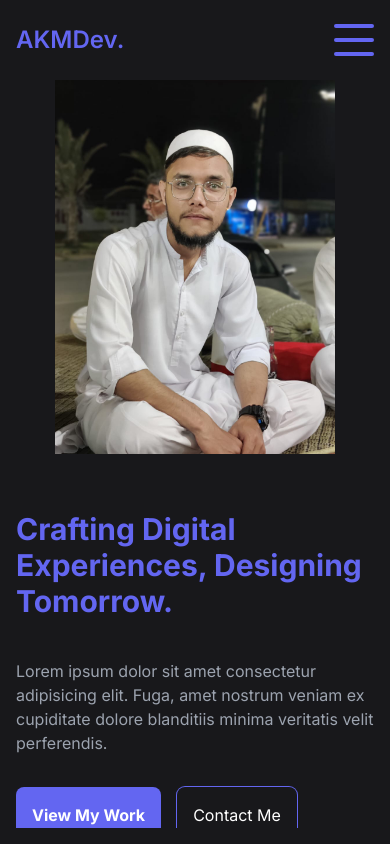
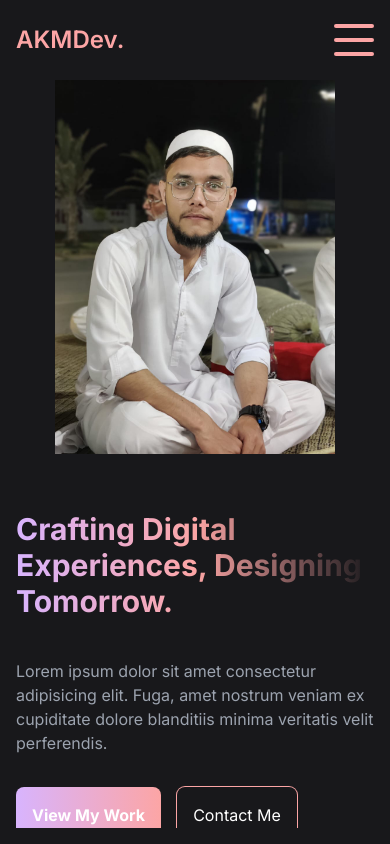
Before and after one commit to Amrkhwazir/My-Nextjs-Portfolio, a Next.js app: page / in a window 390 px wide. Built offline with nearby package versions, Linux system fonts and the light colour scheme.

Commit message:
coloradjustment

```diff
--- a/src/app/page.jsx
+++ b/src/app/page.jsx
@@ -14,13 +14,13 @@ const Homepage = () => {
     {/* TEXT CONTAINER */}
     <div className=" h-1/2 pt-20 lg:h-full lg:w-1/2 flex flex-col gap-8 item-center justify-center">
     {/* TITLE CONTAINER */}
-    <h1 className="py-2 text-3xl text-indigo-500 md:text-4xl font-bold">Crafting Digital Experiences, Designing Tomorrow.</h1>
+    <h1 className="py-2 text-3xl bg-gradient-to-r from-purple-300 via-red-300 inline-block text-transparent bg-clip-text  md:text-4xl font-bold">Crafting Digital Experiences, Designing Tomorrow.</h1>
     {/* DESC */}
     <p className="md:text-lg text-gray-400">Lorem ipsum dolor sit amet consectetur adipisicing elit. Fuga, amet nostrum veniam ex cupiditate dolore blanditiis minima veritatis velit perferendis.</p>
     {/* BUTTONS   */}
     <div className="w-full flex gap-4 pb-4 md:pb-0 lg:pb-0">
-      <button className="p-4 font-bold rounded-lg  bg-indigo-500 text-white">View My Work</button>
-      <button className="p-4 rounded-lg ring-1 ring-indigo-500 text-white">Contact Me</button>
+      <button className="p-4 font-bold rounded-lg  bg-gradient-to-r from-purple-300 to-red-300 text-white">View My Work</button>
+      <button className="p-4 rounded-lg ring-1 ring-red-300 text-white">Contact Me</button>
     </div>
     </div>
   </div>
--- a/src/components/navLinks.jsx
+++ b/src/components/navLinks.jsx
@@ -7,7 +7,7 @@ import React from 'react'
 export const NavLinks = ({link}) => {
     const pathName = usePathname();
   return (
-    <Link className={`rounded px-2 py-1 text-white ${pathName === link.url && "bg-indigo-500 text-white"}`} href={link.url}>
+    <Link className={`rounded px-2 py-1 text-white ${pathName === link.url && "bg-gradient-to-r from-purple-300 to-red-300 text-white"}`} href={link.url}>
         {link.title}
         </Link>
   )
--- a/src/components/navbar.jsx
+++ b/src/components/navbar.jsx
@@ -82,7 +82,7 @@ const listItemsVariants = {
       {/* LOGO */}
       <div className='md:hidden lg:flex xl:w-1/3 xl:justify-center'>
       <Link href="/" className='text-sm flex items-center justify-center'>
-        <span className='font-semibold text-indigo-500 mr-1 text-2xl md:text-3xl'>AKMDev.</span>
+        <span className='font-semibold text-red-300 mr-1 text-2xl md:text-3xl'>AKMDev.</span>
       </Link>
       </div>
       {/* SOCIALS */}
@@ -107,15 +107,15 @@ const listItemsVariants = {
       <div className='md:hidden '>
 
         <button  className='w-10 bg h-8 flex flex-col justify-between z-50 relative' onClick={() => setOpen((prev) => !prev)}>
-          <motion.div animate={open ? "opened" : "closed"} variants={topVariants} className=' w-10 h-1 bg-indigo-500 rounded origin-left'></motion.div>
-          <motion.div animate={open ? "opened" : "closed"} variants={centerVariants} className=' w-10 h-1 bg-indigo-500 rounded'></motion.div>
-          <motion.div animate={open ? "opened" : "closed"} variants={bottomVariants} className=' w-10 h-1 bg-indigo-500 rounded origin-left'></motion.div>
+          <motion.div animate={open ? "opened" : "closed"} variants={topVariants} className=' w-10 h-1 bg-red-300 rounded origin-left'></motion.div>
+          <motion.div animate={open ? "opened" : "closed"} variants={centerVariants} className=' w-10 h-1 bg-red-300 rounded'></motion.div>
+          <motion.div animate={open ? "opened" : "closed"} variants={bottomVariants} className=' w-10 h-1 bg-red-300 rounded origin-left'></motion.div>
         </button>
         {/* MENU LIST */}
         { open &&
 
           <motion.div variants={listVariants} initial="closed" animate="opened" className='absolute top-0 right-0 w-screen h-screen bg-zinc-900 text-white flex flex-col items-center justify-center gap-8 text-3xl z-40'>
-              <span className='font-semibold text-indigo-500 bg-clip-text text-transparent absolute top-6 left-4 text-2xl md:hidden '>AKMDev.</span>
+              <span className='font-semibold absolute top-6 left-4 text-2xl md:hidden '>AKMDev.</span>
               <svg id='patternId' className='absolute -z-40 opacity-60' width='100%' height='100%' xmlns='http://www.w3.org/2000/svg'><defs><pattern id='a' patternUnits='userSpaceOnUse' width='40' height='40' patternTransform='scale(1) rotate(25)'><rect x='0' y='0' width='100%' height='100%' fill='hsla(240, 6%, 10%, 1)'/><path d='M20-5V5m0 30v10m20-30v10M0 15v10'  stroke-linecap='square' stroke-width='1' stroke='hsla(243, 75%, 59%, 1)' fill='none'/><path d='M-5 40H5M-5 0H5m30 0h10M35 40h10M15 20h10'  stroke-linecap='square' stroke-width='1' stroke='hsla(198, 93%, 60%, 1)' fill='none'/></pattern></defs><rect width='800%' height='800%' transform='translate(0,0)' fill='url(#a)'/></svg>
       {links.map((link)=> (
         <motion.div variants={listItemsVariants} key={link.title}>
```
